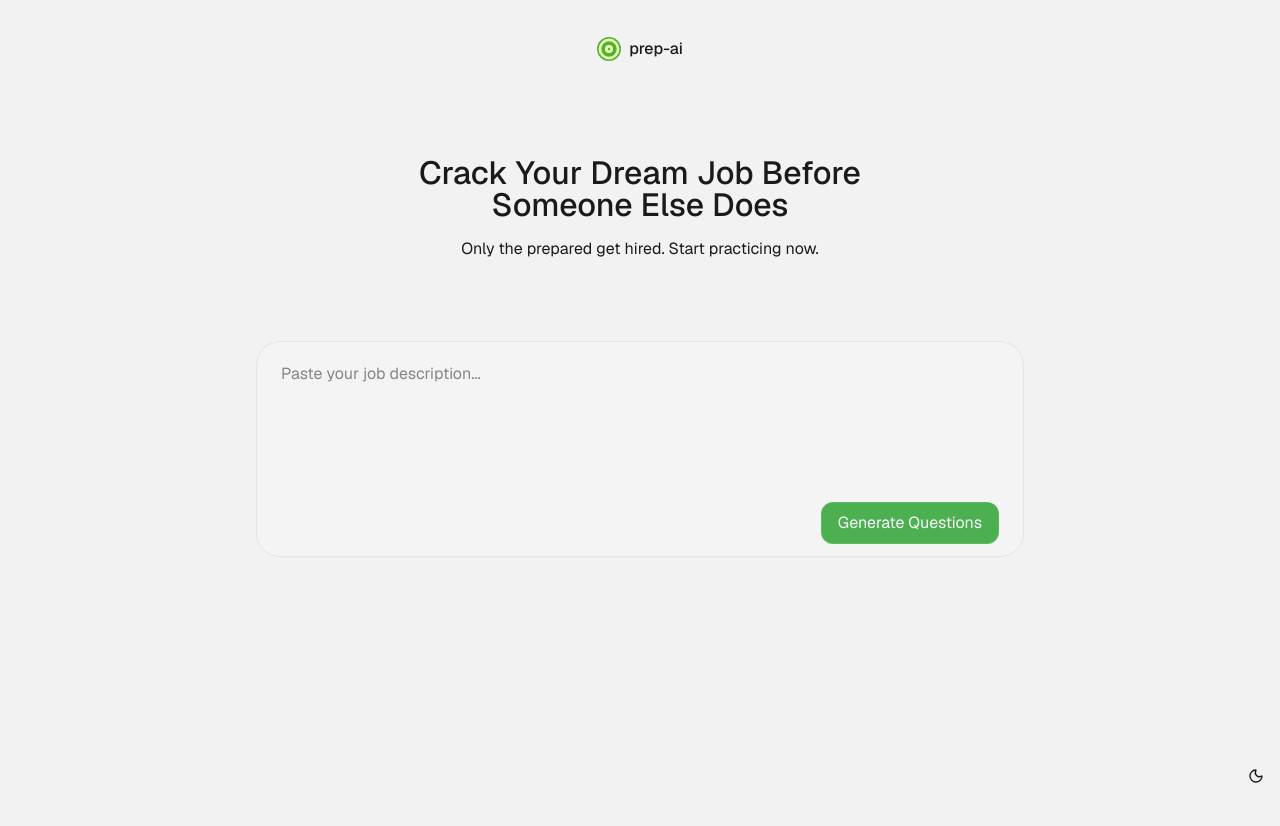
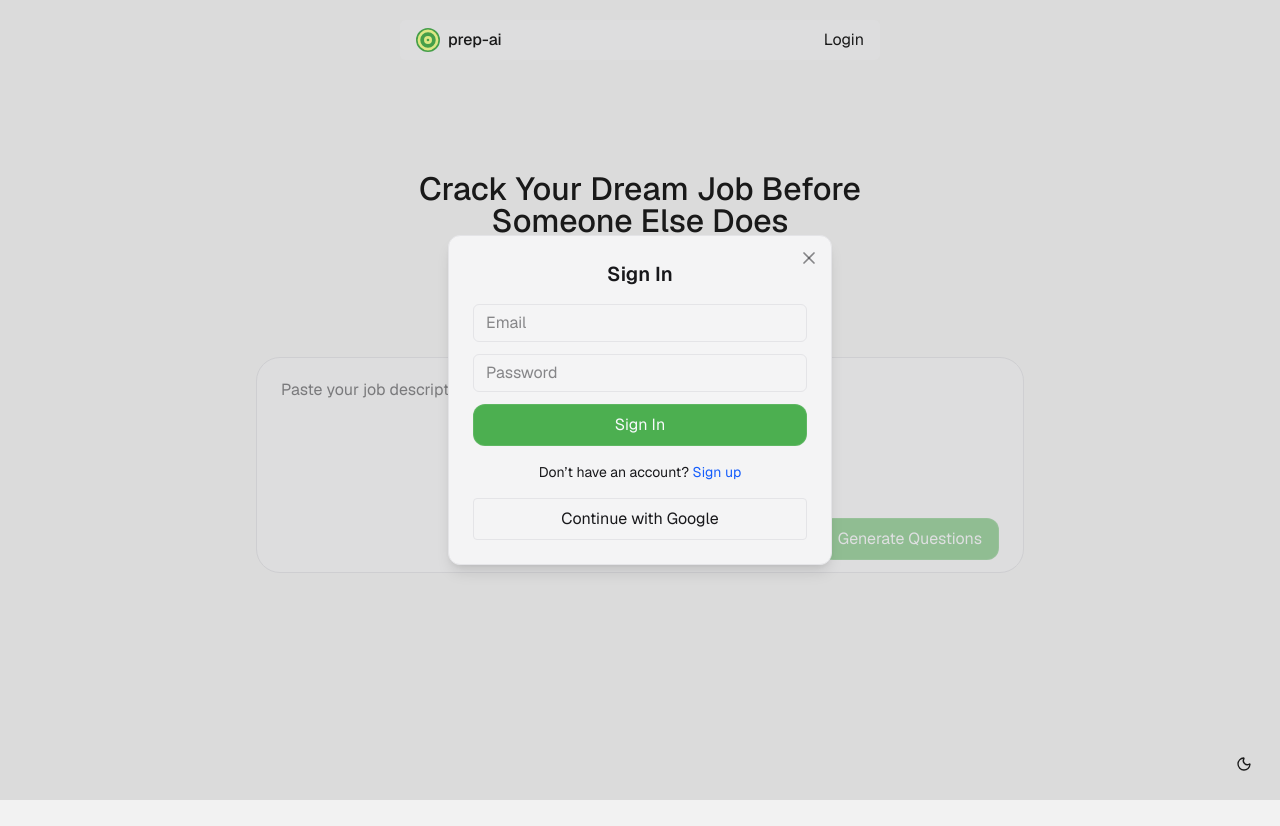
Before and after one commit to kmr-sahil/prep-ai, a Next.js app: page / in a window 1280 px wide. Built offline with nearby package versions, Linux system fonts and the light colour scheme; no server answers.

Commit message:
feat: Integrate Supabase for authentication and user management, add AuthModal and Navbar components

```diff
--- a/package.json
+++ b/package.json
@@ -11,6 +11,7 @@
   "dependencies": {
     "@elevenlabs/elevenlabs-js": "^2.6.0",
     "@google/genai": "^1.9.0",
+    "@supabase/supabase-js": "^2.52.0",
     "clsx": "^2.1.1",
     "jspdf": "^3.0.1",
     "lucide-react": "^0.525.0",
--- a/src/app/page.tsx
+++ b/src/app/page.tsx
@@ -1,13 +1,14 @@
+import AuthModal from "@/components/AuthModal";
 import InterviewPanel from "@/components/InterviewPanel";
 import JobInput from "@/components/JobInput";
+import Navbar from "@/components/Navbar";
 
 export default function Home() {
   return (
-    <div className="flex items-center min-h-screen flex-col flex-grow gap-4 py-6 w-[100%] max-w-[48rem] mx-auto relative">
-      <div className="flex gap-2 items-center justify-center">
-        <img src="/logo.svg" alt="" className="w-6 h-6 " />
-        <h5 className="text-base font-medium leading-[1rem]">prep-ai</h5>
-      </div>
+    <div className="flex items-center min-h-screen flex-col flex-grow gap-4 pt-[5rem] w-[100%] max-w-[48rem] mx-auto relative">
+      <AuthModal />
+      <Navbar />
+
 
       <div className="max-w-[30rem] flex flex-col items-center justify-center mt-[4rem] mb-[4rem] text-center gap-4 px-[1rem]">
         <span></span>
--- /dev/null
+++ b/src/components/AuthModal.tsx
@@ -0,0 +1,133 @@
+"use client";
+import React, { useState, useEffect } from "react";
+import { supabase } from "../utils/supabase";
+import { useAuth } from "@/context/AuthContext";
+import { X } from "lucide-react";
+
+const AuthModal = () => {
+  const { isAuthModalOpen, closeAuthModal } = useAuth();
+
+  const [mode, setMode] = useState<"login" | "signup">("login");
+  const [email, setEmail] = useState("");
+  const [password, setPassword] = useState("");
+  const [loading, setLoading] = useState(false);
+
+  const signUpWithEmail = async () => {
+    setLoading(true);
+    const { error } = await supabase.auth.signUp({ email, password });
+    if (error) {
+      alert(error.message);
+    } else {
+      window.location.reload();
+    }
+    setLoading(false);
+  };
+
+  const signInWithEmail = async () => {
+    setLoading(true);
+    const { error } = await supabase.auth.signInWithPassword({
+      email,
+      password,
+    });
+    if (error) {
+      alert(error.message);
+    } else {
+      window.location.reload();
+    }
+    setLoading(false);
+  };
+
+  const signInWithGoogle = async () => {
+    setLoading(true);
+    const { error } = await supabase.auth.signInWithOAuth({
+      provider: "google",
+    });
+    if (error) alert(error.message);
+    setLoading(false);
+  };
+
+  if (!isAuthModalOpen) return null;
+
+  const handleSubmit = (e: React.FormEvent) => {
+    e.preventDefault();
+    mode === "login" ? signInWithEmail() : signUpWithEmail();
+  };
+
+  return (
+    <div className="fixed inset-0 z-50 bg-(--primary)/10 bg-opacity-50 flex items-center justify-center">
+      <div className="bg-(--muted) border border-(--secondary) text-(--text) rounded-xl shadow-lg p-6 w-full max-w-sm relative">
+        <button
+          onClick={closeAuthModal}
+          className="absolute top-3 right-3 text-(--text)/50 hover:text-(--text)/80"
+        >
+          <X size={20} />
+        </button>
+
+        <h2 className="text-xl font-semibold mb-4 text-center capitalize">
+          {mode === "login" ? "Sign In" : "Sign Up"}
+        </h2>
+
+        <form className="space-y-3" onSubmit={handleSubmit}>
+          <input
+            type="email"
+            placeholder="Email"
+            value={email}
+            onChange={(e) => setEmail(e.target.value)}
+            className="w-full px-3 py-1.5 border border-(--secondary) focus:border-(--accent) rounded-md focus:outline-none"
+            required
+          />
+          <input
+            type="password"
+            placeholder="Password"
+            value={password}
+            onChange={(e) => setPassword(e.target.value)}
+            className="w-full px-3 py-1.5 border border-(--secondary) focus:border-(--accent) rounded-md focus:outline-none"
+            required
+          />
+          <button
+            type="submit"
+            className="w-full flex items-center justify-center gap-2 bg-(--accent) text-(--accent-foreground) px-4 py-2 rounded-xl border border-(--accent-foreground)/10 hover:bg-(--accent)/90 cursor-pointer disabled:opacity-50 disabled:cursor-not-allowed transition-colors"
+            disabled={loading}
+          >
+            {loading ? "Loading..." : mode === "login" ? "Sign In" : "Sign Up"}
+          </button>
+        </form>
+
+        <div className="text-sm mt-4 text-center">
+          {mode === "login" ? (
+            <>
+              Don’t have an account?{" "}
+              <button
+                onClick={() => setMode("signup")}
+                className="text-blue-600 hover:underline"
+              >
+                Sign up
+              </button>
+            </>
+          ) : (
+            <>
+              Already have an account?{" "}
+              <button
+                onClick={() => setMode("login")}
+                className="text-blue-600 hover:underline"
+              >
+                Sign in
+              </button>
+            </>
+          )}
+        </div>
+
+        <div className="mt-4">
+          <button
+            onClick={signInWithGoogle}
+            className="w-full border border-(--secondary) hover:bg-(--tertiary) py-2 px-4 rounded"
+          >
+            Continue with Google
+          </button>
+        </div>
+      </div>
+    </div>
+  );
+};
+
+export default AuthModal;
--- a/src/components/JobInput.tsx
+++ b/src/components/JobInput.tsx
@@ -2,13 +2,20 @@
 import React, { useState } from "react";
 import { useInterview } from "../context/InterviewContext";
 import CustomButton from "./CustomButton";
+import { useAuth } from "@/context/AuthContext";
 
 export default function JobInput() {
   const [input, setInput] = useState("");
   const { fetchQuestions, loading, disabled } = useInterview();
+  const { isLoggedIn, openAuthModal } = useAuth();
   const [buttonLocked, setButtonLocked] = useState(false);
 
   const handleSubmit = () => {
+    if (!isLoggedIn) {
+      openAuthModal();
+      return;
+    }
+
     if (!input.trim()) return;
     fetchQuestions(input);
     setInput("");
@@ -22,7 +29,7 @@ export default function JobInput() {
         value={input}
         onChange={(e) => setInput(e.target.value)}
         placeholder="Paste your job description..."
-        className="w-full px-4 py-3 bg-background  rounded-lg focus:border-accent focus:outline-none resize-none"
+        className="w-full px-4 py-3 bg-background rounded-lg focus:border-accent focus:outline-none resize-none"
         rows={5}
       />
 
@@ -37,7 +44,7 @@ export default function JobInput() {
           }
           loading={loading}
           onClick={handleSubmit}
-          disabled={buttonLocked}
+          disabled={buttonLocked || input == ""}
         />
       </div>
     </div>
--- a/src/components/Navbar.tsx
+++ b/src/components/Navbar.tsx
@@ -1,12 +1,62 @@
-import React from "react";
-import { ThemeToggle } from "./ThemeToggle";
+"use client";
+import React, { useState } from "react";
+import { useAuth } from "@/context/AuthContext";
+import { BadgeAlert, BadgeInfo, LogOut, Mail } from "lucide-react";
+import { supabase } from "@/utils/supabase";
 
 function Navbar() {
+  const { user, profile, isLoggedIn, openAuthModal } = useAuth();
+  const [show, setShow] = useState(false);
+
+  const logout = async () => {
+    let { error } = await supabase.auth.signOut();
+    window.location.reload()
+  };
+
   return (
-    <div className="fixed w-full top-5 flex justify-between max-w-[30rem] rounded-md bg-(--primary-foreground) px-4 py-2 ">
-      <img src="/logo.svg" alt="logo" className="w-5 h-5" />
+    <div className="fixed w-full top-5 flex justify-between max-w-[30rem] rounded-md bg-(--muted) px-4 py-2 ">
+      <div className="flex gap-2 items-center justify-center">
+        <img src="/logo.svg" alt="" className="w-6 h-6 " />
+        <h5 className="text-base font-medium leading-[1rem]">prep-ai</h5>
+      </div>
       <div>
-        <ThemeToggle />
+        {isLoggedIn ? (
+          <div className="relative">
+            <img
+              src={user?.user_metadata?.avatar_url}
+              alt="profile"
+              className="w-8 h-8 rounded-full cursor-pointer"
+              onClick={() => setShow(!show)}
+            />
+            {show && (
+              <div className="absolute top-6 right-0 bg-(--muted) border border-(--secondary) rounded-md px-3 py-2 text-sm text(--text) flex flex-col items-end">
+                <span className="whitespace-nowrap flex gap-2 items-center justify-center">
+                  {user?.email}
+                  <Mail size={16} />
+                </span>
+                <div className="h-[0.5px] w-full bg-(--primary)/10 my-2"></div>
+                <span
+                  title="One Interview cost 1 credit"
+                  className="whitespace-nowrap flex gap-2 items-center justify-center cursor-pointer"
+                >
+                  Credits : {profile?.credits}
+                  {profile?.credits || 0 > 0 ? (
+                    <BadgeInfo size={16} />
+                  ) : (
+                    <BadgeAlert size={16} />
+                  )}
+                </span>
+                <div className="h-[0.5px] w-full bg-(--primary)/10 my-2"></div>
+                <button onClick={logout} className="whitespace-nowrap flex gap-2 items-center justify-center text-[#E14434] cursor-pointer">
+                  Logout
+                  <LogOut size={16} />
+                </button>
+              </div>
+            )}
+          </div>
+        ) : (
+          <span className="cursor-pointer" onClick={() => openAuthModal()}>Login</span>
+        )}
       </div>
     </div>
   );
--- a/src/components/ThemeToggle.tsx
+++ b/src/components/ThemeToggle.tsx
@@ -16,7 +16,7 @@ export function ThemeToggle() {
 
   return (
     <span
-      className="cursor-pointer fixed bottom-4 right-4"
+      className="cursor-pointer fixed bottom-4 right-4 z-50 p-3"
       onClick={() => setTheme(resolvedTheme === "light" ? "dark" : "light")}
     >
       {resolvedTheme === "light" ? <Moon size={16} /> : <Sun size={16} />}
--- /dev/null
+++ b/src/context/AuthContext.tsx
@@ -0,0 +1,96 @@
+"use client";
+import {
+  createContext,
+  useContext,
+  useEffect,
+  useState,
+  ReactNode,
+} from "react";
+import { supabase } from "../utils/supabase";
+import { User } from "@supabase/supabase-js";
+
+// Define the shape of profile data
+interface Profile {
+  credits: number;
+}
+
+// Define the context type
+type AuthContextType = {
+  user: any;
+  profile: Profile | null;
+  isLoggedIn: boolean;
+  hasCredits: number;
+  isAuthModalOpen: boolean;
+  openAuthModal: () => void;
+  closeAuthModal: () => void;
+};
+
+// Create context with undefined initially
+const AuthContext = createContext<AuthContextType | undefined>(undefined);
+
+// Props type for AuthProvider
+interface AuthProviderProps {
+  children: ReactNode;
+}
+
+export function AuthProvider({ children }: AuthProviderProps) {
+  const [user, setUser] = useState<User | null | undefined>(undefined); // undefined means "loading"
+  const [profile, setProfile] = useState<Profile | null>(null);
+  const [isAuthModalOpen, setIsAuthModalOpen] = useState(false);
+
+  useEffect(() => {
+    const { data: authListener } = supabase.auth.onAuthStateChange(
+      async (_event, session) => {
+        setUser(session?.user ?? null);
+        console.log(session)
+
+        if (session?.user) {
+          // Fetch profile
+          const { data, error } = await supabase
+            .from("users")
+            .select("credits")
+            .eq("id", session.user.id)
+            .single<Profile>();
+
+          if (!data || error) {
+            // Insert default profile if not found
+            await supabase
+              .from("users")
+              .insert([{ id: session.user.id, credits: 1 }]);
+            setProfile({ credits: 1 });
+          } else {
+            setProfile(data);
+          }
+          setIsAuthModalOpen(false);
+        } else {
+          setProfile(null);
+          setIsAuthModalOpen(true);
+        }
+      }
+    );
+
+    return () => {
+      authListener?.subscription?.unsubscribe();
+    };
+  }, []);
+
+  return (
+    <AuthContext.Provider
+      value={{ user,
+        profile,
+        isLoggedIn: !!user,
+        isAuthModalOpen,
+        hasCredits: profile?.credits || 0,
+        openAuthModal: () => setIsAuthModalOpen(true),
+        closeAuthModal: () => setIsAuthModalOpen(false), }}
+    >
+      {children}
+    </AuthContext.Provider>
+  );
+}
+
+export function useAuth(): AuthContextType {
+  const context = useContext(AuthContext);
+  if (!context) throw new Error("useAuth must be used within an AuthProvider");
+  return context;
+}
--- /dev/null
+++ b/src/utils/supabase.ts
@@ -0,0 +1,10 @@
+import { createClient } from '@supabase/supabase-js';
+
+const supabaseUrl = process.env.NEXT_PUBLIC_SUPABASE_URL;
+const supabaseAnonKey = process.env.NEXT_PUBLIC_SUPABASE_ANON_KEY;
+
+if (!supabaseUrl || !supabaseAnonKey) {
+  throw new Error('Missing Supabase environment variables');
+}
+
+export const supabase = createClient(supabaseUrl, supabaseAnonKey);
```
Also changed, not shown: src/app/layout.tsx (+5 -3 lines), 1 other file (tests, documents, lock files or other folders).
